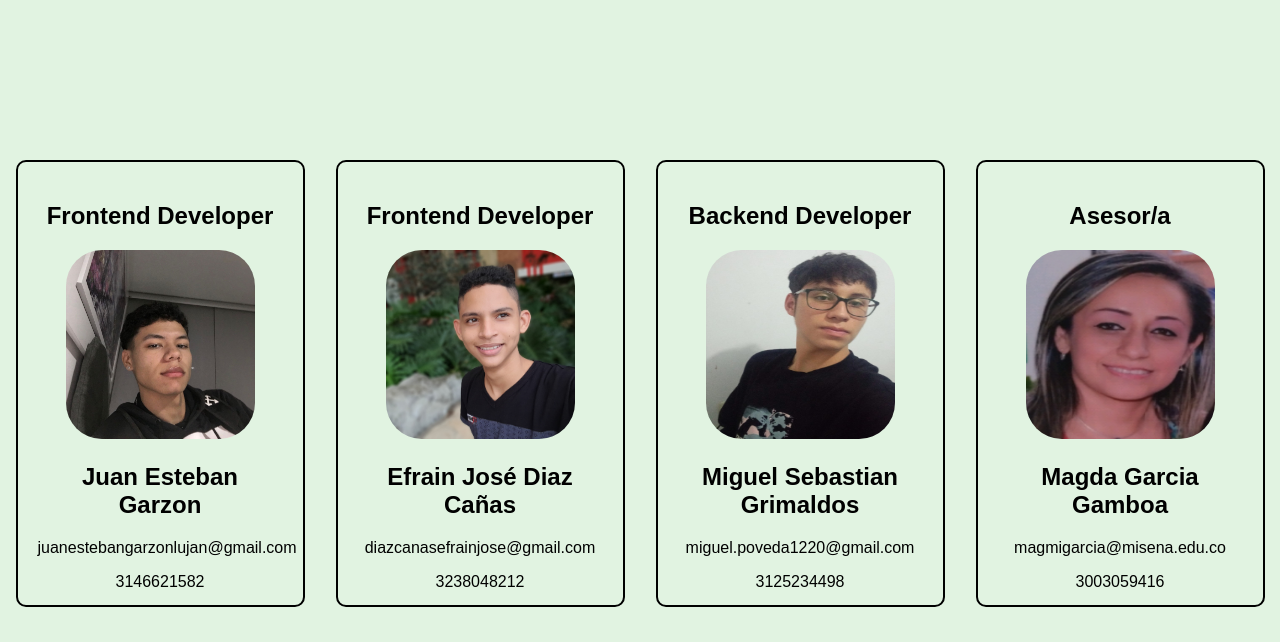
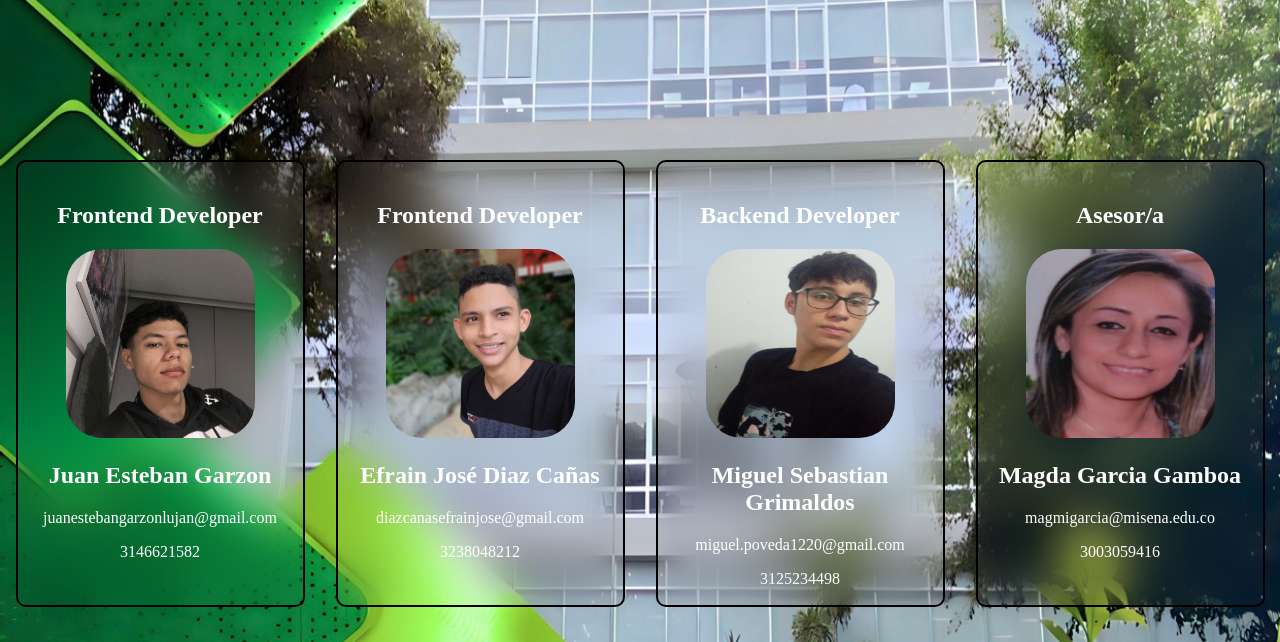
Before and after one commit to SebaasG/GAFC-DefaultYoungs, a plain HTML site: page html/Desarrolladores y tutor.html in a window 1280 px wide. Shown: the part 158-800 px from the top of the page. Drawn offline with Linux system fonts and the light colour scheme.

Commit message:
modified:   css/style.css

```diff
--- a/css/style.css
+++ b/css/style.css
@@ -28,13 +28,6 @@ body, html {
     grid-auto-rows: 22rem;
     grid-template-columns: repeat(auto-fill, minmax(15rem, 1fr));
   } */
-  .bodyequipo{
-    font-family: Arial, sans-serif;
-    margin: 0;
-    padding: 0;
-    box-sizing: border-box;
-   background: #e1f3e1;
-  }
 
   .team {
     display: flex;
@@ -51,7 +44,7 @@ body, html {
     height: 447px;
     box-sizing: border-box;
     margin-top: -160px;
-    background-color: #e1f3e1;
+    backdrop-filter: blur(22px);
     }
 
   .member img {
@@ -63,6 +56,13 @@ body, html {
   h1 {
     text-align: center;
     margin-top: 100px;
+  }
+  h2{
+    color: #ffffff;
+  }
+
+  p{
+    color: #ffffff;
   }
 
 .form-register {
```
